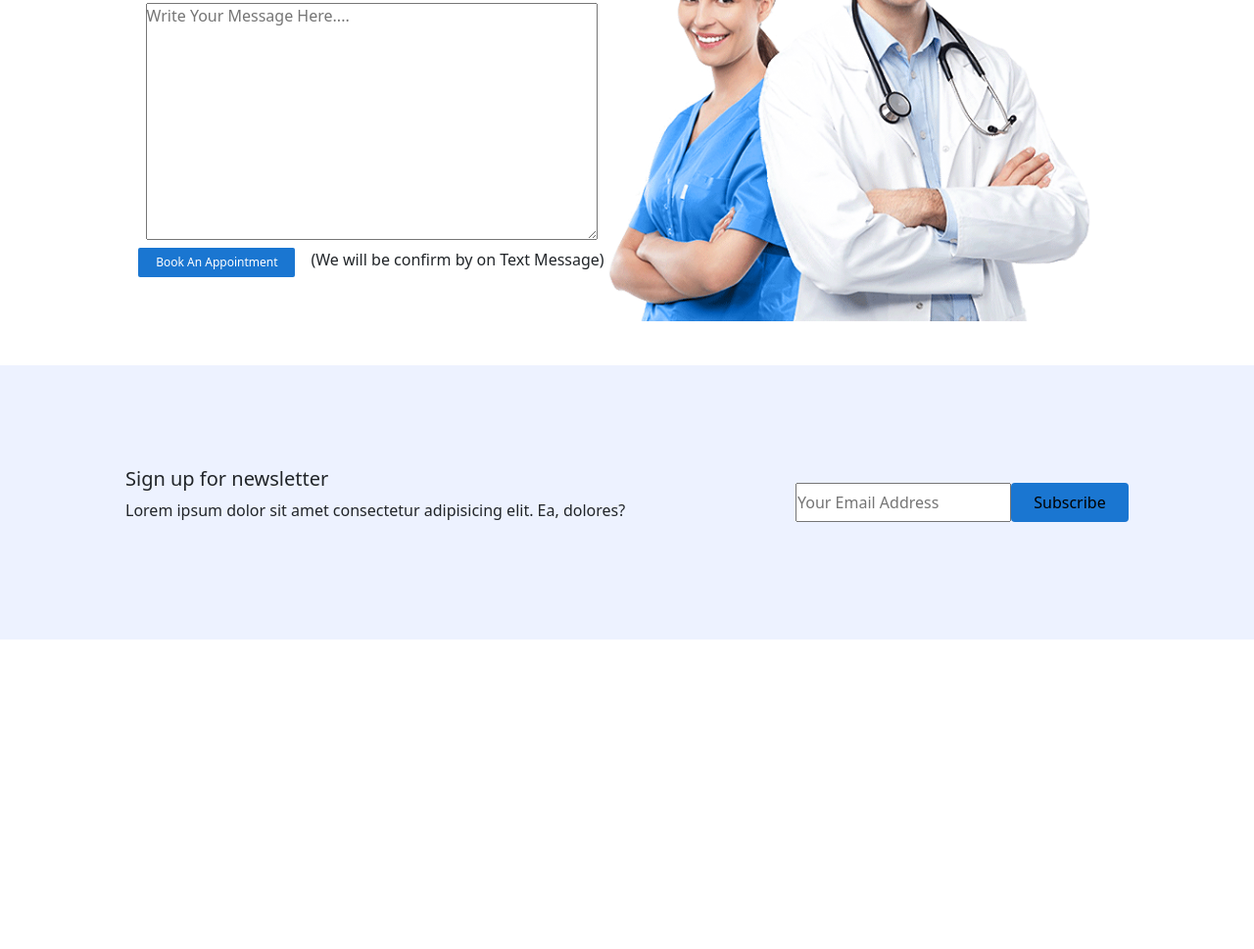
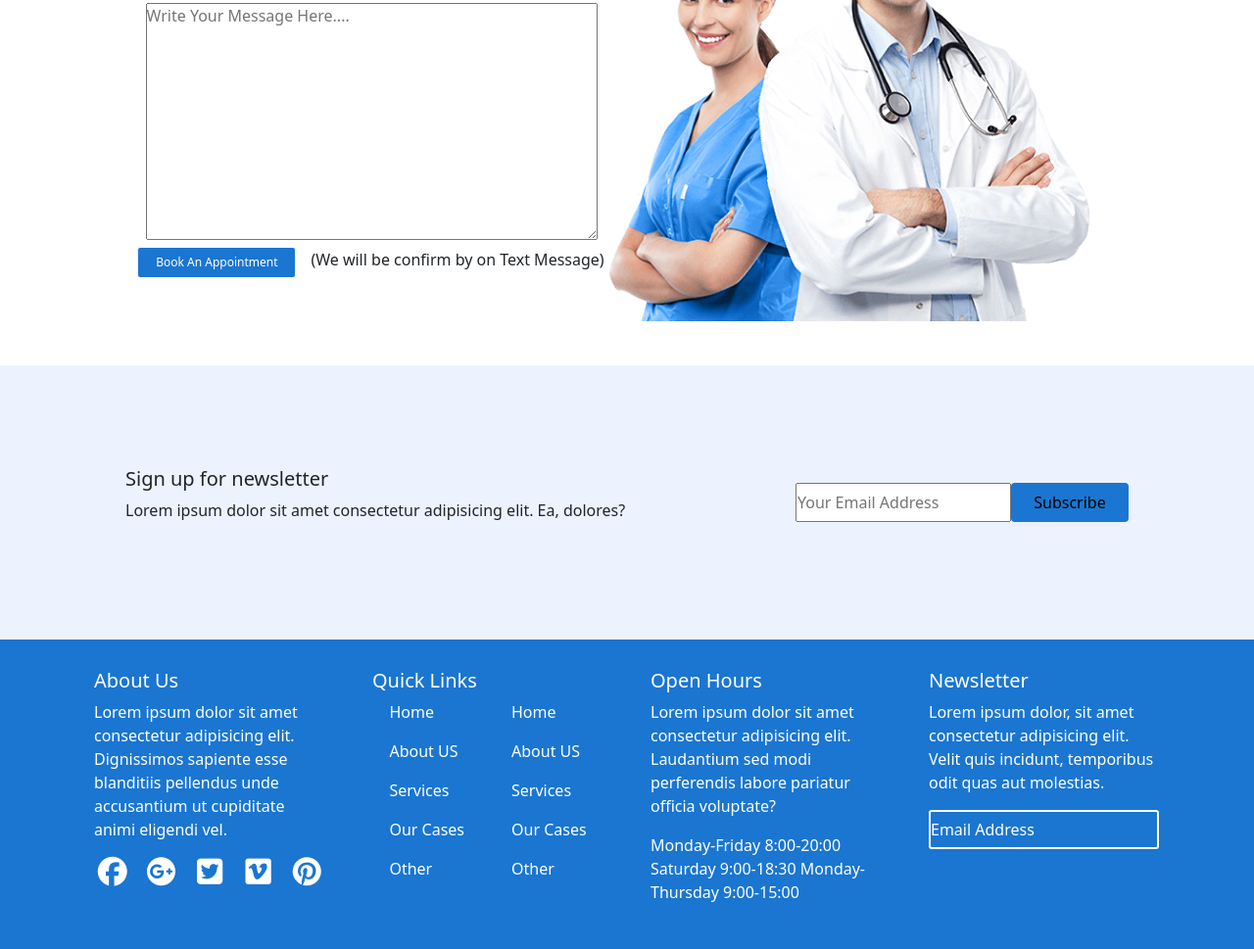
Before and after one commit to yahyajmilou99/final-project-css-Yahya-Jmilou, a plain HTML site: page index.html in a window 1280 px wide. Shown: the part 5259-6228 px from the top of the page at 98% size. Before the commit the page ends 5912 px from the top, so only its background shows below. Drawn offline with nearby package versions, Linux system fonts and the light colour scheme.

Commit message:
footer done

```diff
--- a/index.html
+++ b/index.html
@@ -624,21 +624,27 @@
 
         <!--& section 11 -->
 
-        <section class="section_11 d-md-flex flex-md-column align-items-md-center d-flex flex-column align-items-center">
-            <div class="section_11_container d-md-flex gap-md-0 gap-3 flex-md-column align-items-md-center d-flex flex-column align-items-center">
+        <section
+            class="section_11 d-md-flex flex-md-column align-items-md-center d-flex flex-column align-items-center">
+            <div
+                class="section_11_container d-md-flex gap-md-0 gap-3 flex-md-column align-items-md-center d-flex flex-column align-items-center">
                 <div
                     class="section_11_part_1 d-md-flex flex-md-column align-items-md-center text-md-center gap-md-2 text-center">
                     <h4>We Are Always Ready To Help You Book An Appointment</h4>
                     <img src="./public/img/section-img.png" alt="" width="50px">
                     <p>Lorem ipsum dolor sit amet consectetur adipisicing elit. Doloremque, veniam commodi </p>
                 </div>
-                <div class="section_11_part_2 d-md-flex align-items-md-start d-flex flex-column align-items-center flex-md-row">
-                    <div class="inputs_container d-md-flex flex-md-column gap-md-2 d-flex flex-column align-items-center d-flex gap-3">
-                        <div class=" d-md-flex flex-md-row gap-md-3  d-flex flex-column align-items-md-start align-items-center gap-3">
+                <div
+                    class="section_11_part_2 d-md-flex align-items-md-start d-flex flex-column align-items-center flex-md-row">
+                    <div
+                        class="inputs_container d-md-flex flex-md-column gap-md-2 d-flex flex-column align-items-center d-flex gap-3">
+                        <div
+                            class=" d-md-flex flex-md-row gap-md-3  d-flex flex-column align-items-md-start align-items-center gap-3">
                             <input type="text" placeholder="Name" class="sec_11_input">
                             <input type="email" placeholder="Email" class="sec_11_input">
                         </div>
-                        <div class="d-md-flex flex-md-row gap-md-3  d-flex flex-column align-items-md-start align-items-center gap-3">
+                        <div
+                            class="d-md-flex flex-md-row gap-md-3  d-flex flex-column align-items-md-start align-items-center gap-3">
                             <input type="number" class="sec_11_input" placeholder="Phone">
                             <select name="languages" id="lang" aria-placeholder="" class="sec_11_input">
                                 <option disabled selected>Department</option>
@@ -647,7 +653,8 @@
                                 <option>Tanger</option>
                             </select>
                         </div>
-                        <div class="d-md-flex flex-md-row gap-md-3  d-flex flex-column align-items-md-start align-items-center gap-3">
+                        <div
+                            class="d-md-flex flex-md-row gap-md-3  d-flex flex-column align-items-md-start align-items-center gap-3">
                             <select name="languages" id="lang" aria-placeholder="" class="sec_11_input">
                                 <option disabled selected>Doctor</option>
                                 <option>chi tbib</option>
@@ -656,35 +663,96 @@
                             </select>
                             <input type="number" class="sec_11_input" placeholder="Date">
                         </div>
-                        <textarea name="" id="" cols="48" rows="10" placeholder="Write Your Message Here...." class=""></textarea>
-                        <div class="d-md-flex flex-md-row justify-content-md-center gap-md-3 d-flex  gap-3 flex-column align-items-md-start align-items-center">
+                        <textarea name="" id="" cols="48" rows="10" placeholder="Write Your Message Here...."
+                            class=""></textarea>
+                        <div
+                            class="d-md-flex flex-md-row justify-content-md-center gap-md-3 d-flex  gap-3 flex-column align-items-md-start align-items-center">
                             <button class="sec_11_button">Book An Appointment</button>
-                            <div><p>(We will be confirm by on Text Message)</p></div>
+                            <div>
+                                <p>(We will be confirm by on Text Message)</p>
+                            </div>
                         </div>
                     </div>
-                        <img src="./public/img/contact-img.png" alt="" width="50%">
+                    <img src="./public/img/contact-img.png" alt="" width="50%">
                 </div>
             </div>
         </section>
 
         <!--& section 12 -->
 
-        <section class="section_12 d-md-flex flex-md-row justify-content-md-center align-items-md-center d-flex flex-column align-items-center">
-            <div class="section_12_container d-md-flex flex-md-row d-flex flex-column align-items-center justify-content-center justify-content-md-center align-items-md-center justify-content-md-between">
+        <section
+            class="section_12 d-md-flex flex-md-row justify-content-md-center align-items-md-center d-flex flex-column align-items-center">
+            <div
+                class="section_12_container d-md-flex flex-md-row d-flex flex-column align-items-center justify-content-center justify-content-md-center align-items-md-center justify-content-md-between">
                 <div class="text-md-start text-center">
                     <h5>Sign up for newsletter</h5>
                     <p>Lorem ipsum dolor sit amet consectetur adipisicing elit. Ea, dolores?</p>
                 </div>
                 <div class="section_12_inputs d-flex">
-                    <input type="email" placeholder="Your Email Address" >
+                    <input type="email" placeholder="Your Email Address">
                     <button>Subscribe</button>
                 </div>
             </div>
         </section>
 
+        <!--~ main 12 done -->
+    </main>
 
-
-    </main>
+    <footer class=" d-flex align-items-md-center justify-content-md-center align-items-center justify-content-center">
+        <div class="footer_container d-flex d-md-flex gap-5 flex-md-row flex-column">
+            <div class="footer_parts">
+                <h5>About Us</h5>
+                <p>Lorem ipsum dolor sit amet consectetur adipisicing elit. Dignissimos sapiente esse blanditiis
+                    pellendus unde accusantium ut cupiditate animi eligendi
+                    vel.
+                </p>
+                <div class="footer_icons_container d-flex justify-content-between">
+                    <i class="fa-brands fa-facebook" style="color: #fff;"></i>
+                    <i class="fa-brands fa-google-plus" style="color: #fff;"></i>
+                    <i class="fa-brands fa-square-twitter" style="color: #fff;"></i>
+                    <i class="fa-brands fa-vimeo" style="color: #fff;"></i>
+                    <i class="fa-brands fa-pinterest" style="color: #fff;"></i>
+                </div>
+            </div>
+            <div class="footer_parts">
+                <h5>Quick Links</h5>
+                <div class="d-flex gap-5 justify-content-center">
+                    <div class="d-flex flex-column gap-3 footer_links">
+                        <a href="">Home</a>
+                        <a href="">About US</a>
+                        <a href="">Services</a>
+                        <a href="">Our Cases</a>
+                        <a href="">Other</a>
+                    </div>
+                    <div class="d-flex flex-column gap-3 footer_links">
+                        <a href="">Home</a>
+                        <a href="">About US</a>
+                        <a href="">Services</a>
+                        <a href="">Our Cases</a>
+                        <a href="">Other</a>
+                    </div>
+                </div>
+            </div>
+            <div class="footer_parts">
+                <h5>Open Hours</h5>
+                <p>Lorem ipsum dolor sit amet consectetur adipisicing elit. Laudantium sed modi perferendis labore
+                    pariatur officia voluptate?
+                </p>
+                <p>
+                    Monday-Friday 8:00-20:00
+                    Saturday 9:00-18:30
+                    Monday-Thursday 9:00-15:00
+                </p>
+            </div>
+            <div class="footer_parts">
+                <h5>Newsletter</h5>
+                <p>Lorem ipsum dolor, sit amet consectetur adipisicing elit. Velit quis incidunt, temporibus odit quas
+                    aut molestias.
+                </p>
+                <input type="email" placeholder="Email Address" class="footer_input">
+            </div>
+        </div>
+    </footer>
 
 
     <script src="./node_modules/bootstrap/dist/js/bootstrap.bundle.js"></script>
--- a/src/sass/Modules/home/_footer.sass
+++ b/src/sass/Modules/home/_footer.sass
@@ -2,3 +2,70 @@
     margin: 0
     padding: 0
     box-sizing: border-box
+
+footer
+    background-color: $blue
+    padding-top: 30px !important
+    padding-bottom: 30px !important
+
+.footer_container
+    width: 85% !important
+
+
+.footer_parts
+    width: calc( 100% / 4 ) !important
+    color: white !important
+
+.footer_icons_container
+    width: 100% !important
+    font-size: 30px !important
+
+.footer_links
+    a
+        color: white !important
+        text-decoration: none
+
+.footer_input
+    background-color: $blue !important
+    border: 2px solid white
+    height: 40px !important
+    border-radius: 3px !important
+    &::placeholder
+        color: white !important
+        margin-left: 50px !important
+
+
+@media  (max-width: 430px)
+
+    footer
+        background-color: $blue
+        padding-top: 30px !important
+        padding-bottom: 30px !important
+
+    .footer_container
+        width: 85% !important
+
+
+    .footer_parts
+        width: 100% !important
+        color: white !important
+        text-align: center !important
+        background-color: red
+
+    .footer_icons_container
+        width: 100% !important
+        font-size: 30px !important
+
+    .footer_links
+        a
+            color: white !important
+            text-decoration: none
+
+    .footer_input
+        background-color: $blue !important
+        border: 2px solid white
+        height: 40px !important
+        border-radius: 3px !important
+        &::placeholder
+            color: white !important
+            margin-left: 50px !important
```
Also changed, not shown: public/css/app.css, 1 other file.
